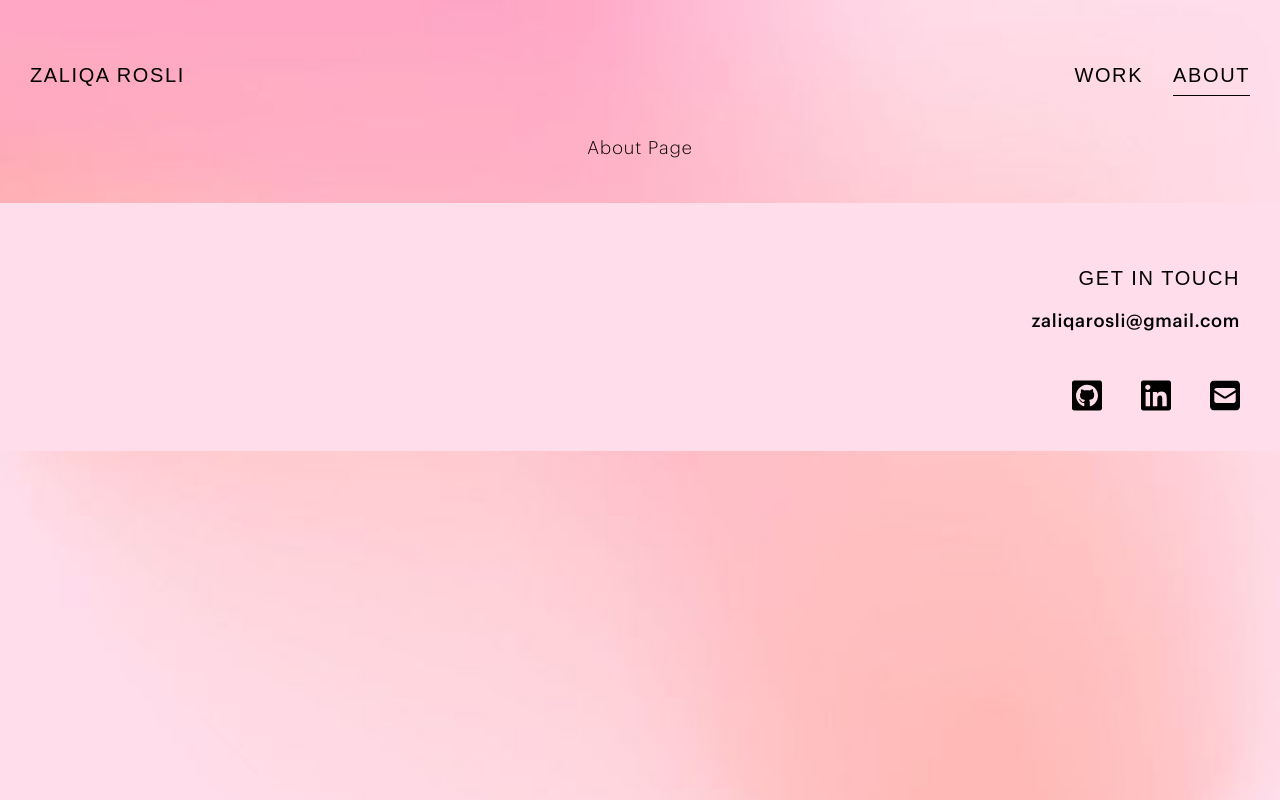
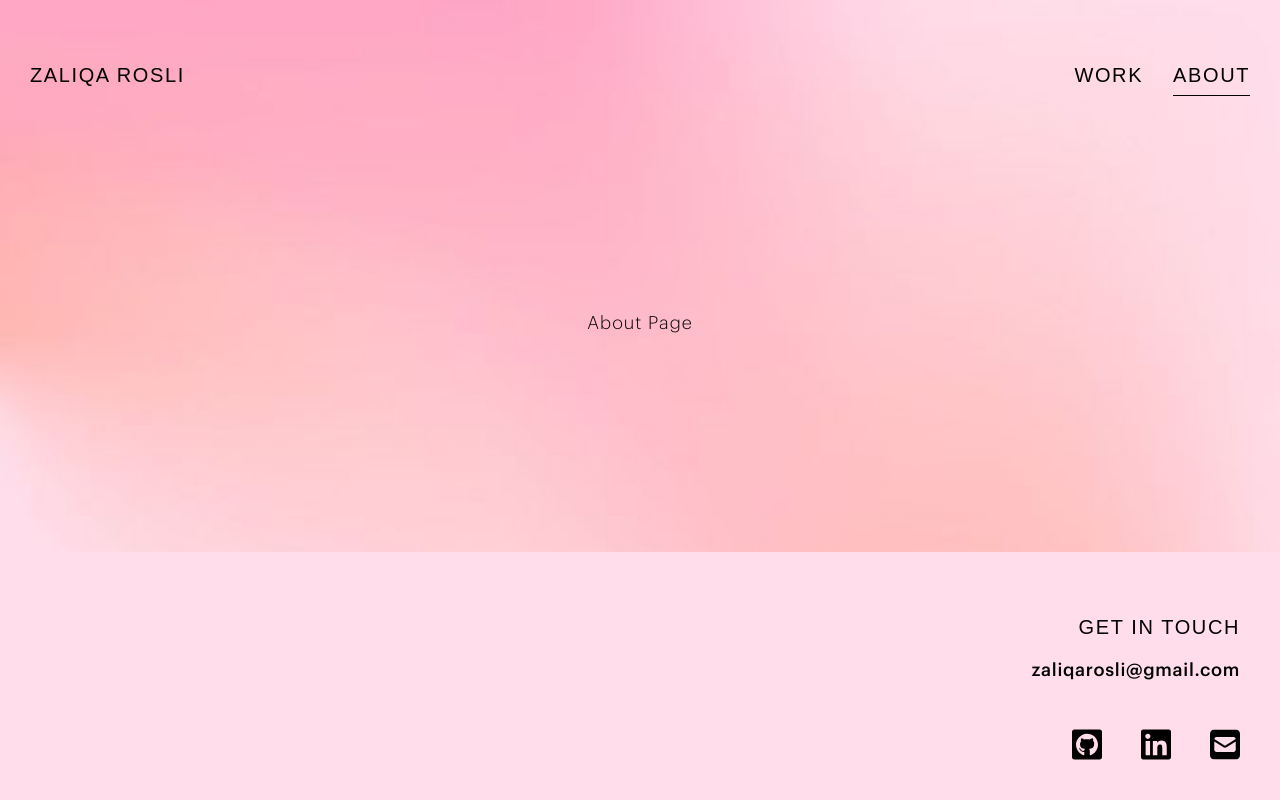
Before and after one commit to zaliqarosli/portfolio, a Next.js app: page /about in a window 1280 px wide. Built offline with nearby package versions, Linux system fonts and the light colour scheme; a web font is replaced by a local one.

Commit message:
fix footer not sticking to bottom

```diff
--- a/app/layout.js
+++ b/app/layout.js
@@ -11,7 +11,7 @@ export default function RootLayout({ children }) {
   return (
     <html lang='en'>
       <body
-        className={`${oratorStd.variable} ${graphik.variable} antialiased bg-[url(/background-gradient.jpg)] bg-cover text-black flex flex-col items-center gap-[2.5rem]`}
+        className={`${oratorStd.variable} ${graphik.variable} antialiased bg-[url(/background-gradient.jpg)] bg-cover text-black flex flex-col items-center gap-[2.5rem] min-h-screen justify-between`}
       >
         <NavBar />
         {children}
```
